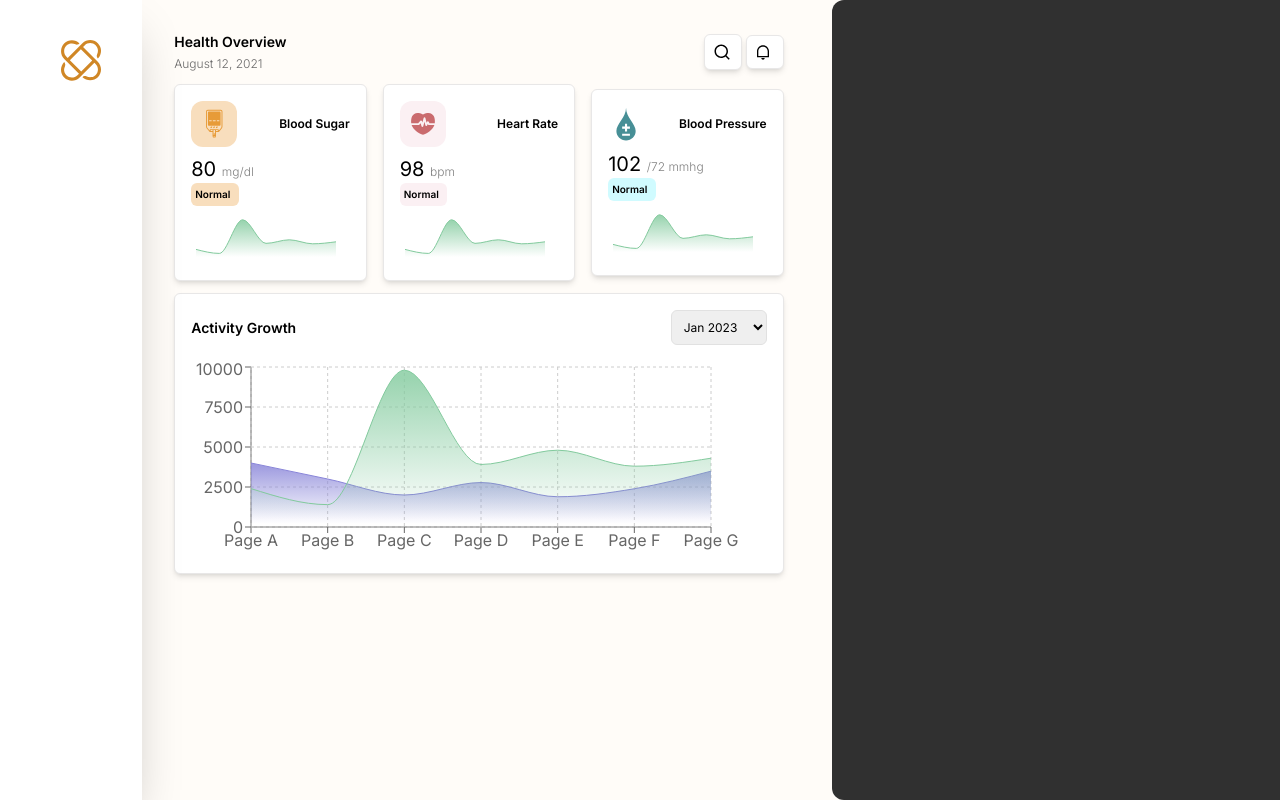
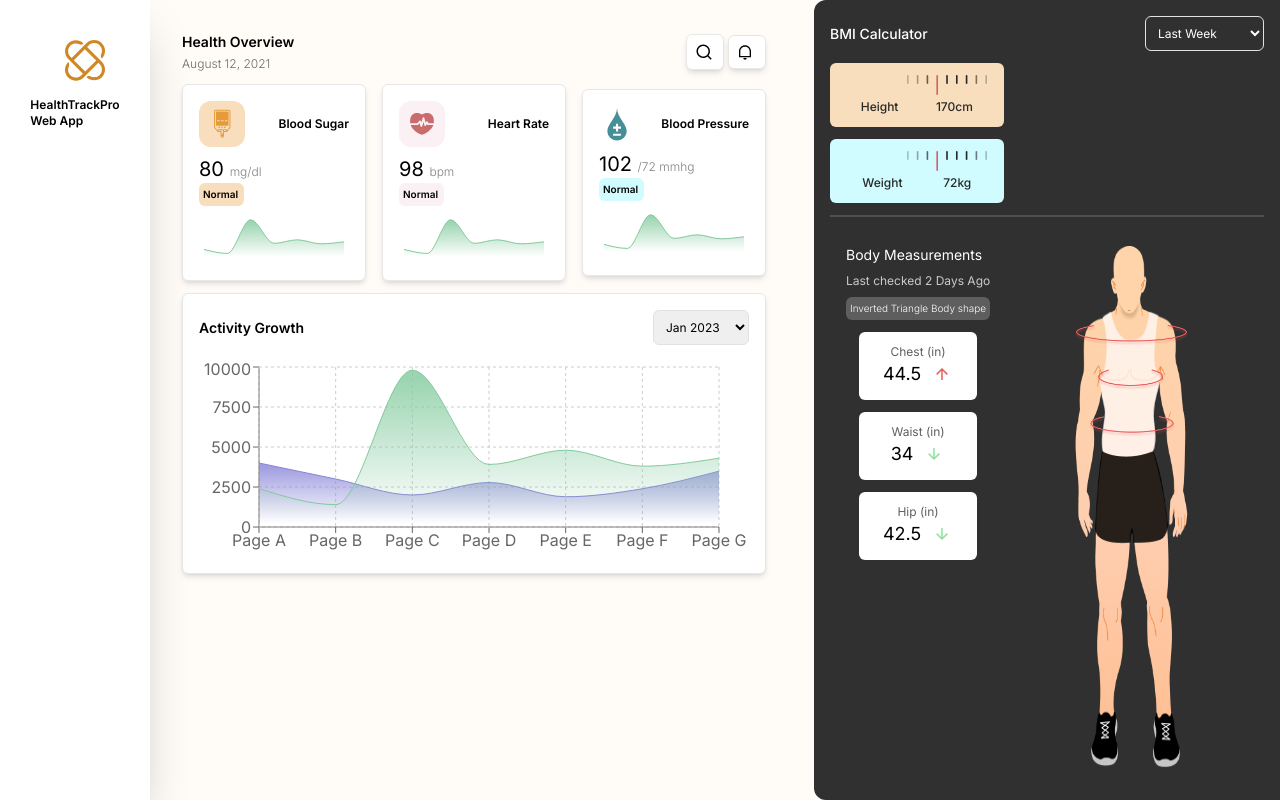
Before and after one commit to edmondgaks/HealthTrackPro-Plus, a Next.js app in the folder health-track/: page / in a window 1280 px wide. Built offline with nearby package versions, Linux system fonts and the light colour scheme.

Commit message:
finishing all about the frontend of the health track

```diff
--- a/health-track/src/app/page.tsx
+++ b/health-track/src/app/page.tsx
@@ -1,5 +1,5 @@
 "use client";
-import { BellIcon, BloodIcon, BloodRate, HeartRateIcon, LogoIcon, SearchIcon } from '@/components/icons';
+import { BellIcon, BloodIcon, BloodRate, DownGreenIcon, HeartRateIcon, LogoIcon, MeasurementIcon, SearchIcon, UpRedIcon } from '@/components/icons';
 import Image from 'next/image';
 import { AreaChart, YAxis, CartesianAxis, Tooltip, Area, CartesianGrid, XAxis } from 'recharts';
 const data = [
@@ -90,6 +90,7 @@ export default function Home() {
     <main className="flex w-full flex-row overflow-hidden">
       <div className="w-[150px] bg-white h-screen z-0 shadow-2xl flex gap-y-4 flex-col items-center p-10">
         <LogoIcon />
+        <h1 className="text-xs font-semibold">HealthTrackPro Web App </h1>
       </div>
       <div className="w-full flex flex-row gap-4 h-[100vh] flex bg-[#FFFCF8]">
         <div className="w-[60%] h-full flex flex-col gap-3 items-center p-8">
@@ -199,7 +200,75 @@ export default function Home() {
             </AreaChart>
           </div>
         </div>
-        <div className="w-[40%] rounded-l-xl h-full bg-[#303030]"></div>
+        <div className="w-[40%] text-white rounded-l-xl h-full bg-[#303030] p-4 w-full flex flex-col gap-3">
+          <div className="flex flex-row w-full justify-between items-center">
+            <h1 className="text-sm font-medium">BMI Calculator</h1>
+            <select className="p-2 border border-[#CACACA] rounded-md bg-transparent text-xs border border border-[#E1E1E1] rounded-md">
+              <option value="lastweek">Last Week</option>
+              <option value="two-weeks" className="text-black">Last 2 weeks</option>
+              <option value="month" className="text-black">Last month</option>
+              <option value="six-months" className="text-black">Last 6 months</option>
+              <option value="year" className="text-black">Last year</option>
+            </select>
+          </div>
+          <div className="flex flex-row w-full gap-4 items-center">
+            <div className="w-[40%] flex flex-col justify-center gap-3">
+              <div className="flex flex-col gap-1 bg-[#F8DEBD] rounded-md p-3">
+                <div className="self-center">
+                  <MeasurementIcon />
+                </div>
+                <div className="flex text-[#272927] flex-row justify-around items-center">
+                  <h1 className="font-medium text-xs">Height</h1>
+                  <h1 className="font-medium text-xs">170cm</h1>
+                </div>
+              </div>
+              <div className="flex flex-col gap-1 bg-[#D0FBFF] rounded-md p-3">
+                <div className="self-center">
+                  <MeasurementIcon />
+                </div>
+                <div className="flex text-[#272927] flex-row justify-around items-center">
+                  <h1 className="font-medium text-xs">Weight</h1>
+                  <h1 className="font-medium text-xs">72kg</h1>
+                </div>
+              </div>
+            </div>
+          </div>
+          <div className="border border-[#4F4E4E]"></div>
+          <div className="flex flex-row h-full justify-between gap-6 w-full p-4">
+            <div className="h-full flex flex-col gap-3 items-center">
+              <div className="flex flex-col gap-2 justify-center">
+                <h1 className="text-sm">Body Measurements</h1>
+                <p className="text-[#CACACA] text-xs">Last checked 2 Days Ago</p>
+                <div className="p-1 rounded-md bg-[#5E5E5E] text-white text-center font-light text-[10px]">Inverted Triangle Body shape</div>
+              </div>
+              <div className="bg-white text-[#5F5F5F] px-6 py-3 flex flex-col justify-center items-center rounded-md">
+                <h1 className="text-xs">Chest (in)</h1>
+                <div className="flex flex-row items-center gap-3">
+                  <h1 className="text-lg text-black">44.5</h1>
+                  <UpRedIcon />
+                </div>
+              </div>
+              <div className="bg-white text-[#5F5F5F] px-8 py-3 flex flex-col justify-center items-center rounded-md">
+                <h1 className="text-xs">Waist (in)</h1>
+                <div className="flex flex-row items-center gap-3">
+                  <h1 className="text-lg text-black">34</h1>
+                  <DownGreenIcon />
+                </div>
+              </div>
+              <div className="bg-white text-[#5F5F5F] px-6 py-3 flex flex-col justify-center items-center rounded-md">
+                <h1 className="text-xs">Hip (in)</h1>
+                <div className="flex flex-row items-center gap-3">
+                  <h1 className="text-lg text-black">42.5</h1>
+                  <DownGreenIcon />
+                </div>
+              </div>
+            </div>
+            <div className="h-full flex flex-row mx-auto relative">
+              <Image src={"/man.png"} width={115} height={110} alt="Man" />
+              <Image src={"/circles.png"} width={200} height={80} className="w-full translate-y-20 absolute"  alt="circles" />
+            </div>
+          </div>
+        </div>
       </div>
     </main>
   )
--- a/health-track/src/components/icons/index.tsx
+++ b/health-track/src/components/icons/index.tsx
@@ -65,3 +65,49 @@ export const LogoIcon = ({ size }: { size?: number }) => (
         </svg>
     </div>
  );
+
+ export const MeasurementIcon = ({ size }: { size?: number }) => (
+    <div style={{ width: size ?? 20 }}>
+       <svg xmlns="http://www.w3.org/2000/svg" width="80" height="20" viewBox="0 0 80 20" fill="none">
+<rect width="1.63271" height="9.09091" rx="0.816355" fill="#282828" fill-opacity="0.28"/>
+<rect x="9.78906" width="1.63271" height="9.09091" rx="0.816355" fill="#282828" fill-opacity="0.4"/>
+<rect x="19.5938" width="1.63271" height="9.09091" rx="0.816355" fill="#282828" fill-opacity="0.7"/>
+<rect x="29.3828" width="1.63271" height="20" rx="0.816355" fill="#D16564"/>
+<rect x="39.1875" width="1.63271" height="9.09091" rx="0.816355" fill="#282828"/>
+<rect x="48.9844" width="1.63271" height="9.09091" rx="0.816355" fill="#282828"/>
+<rect x="58.7734" width="1.63271" height="9.09091" rx="0.816355" fill="#282828"/>
+<rect x="68.5781" width="1.63271" height="9.09091" rx="0.816355" fill="#282828" fill-opacity="0.6"/>
+<rect x="78.3672" width="1.63271" height="9.09091" rx="0.816355" fill="#282828" fill-opacity="0.3"/>
+</svg>
+    </div>
+ );
+
+ export const UpRedIcon = ({ size }: { size?: number }) => (
+    <div style={{ width: size ?? 20 }}>
+       <svg xmlns="http://www.w3.org/2000/svg" width="18" height="18" viewBox="0 0 18 18" fill="none">
+<g clip-path="url(#clip0_1_412)">
+<path d="M9.74756 5.871V15H8.24756V5.871L4.22456 9.894L3.16406 8.8335L8.99756 3L14.8311 8.8335L13.7706 9.894L9.74756 5.871Z" fill="#E95D5C"/>
+</g>
+<defs>
+<clipPath id="clip0_1_412">
+<rect width="18" height="18" fill="white"/>
+</clipPath>
+</defs>
+</svg>
+    </div>
+ );
+
+ export const DownGreenIcon = ({ size }: { size?: number }) => (
+    <div style={{ width: size ?? 20 }}>
+       <svg xmlns="http://www.w3.org/2000/svg" width="18" height="18" viewBox="0 0 18 18" fill="none">
+<g clip-path="url(#clip0_1_419)">
+<path d="M9.74756 12.129L13.7706 8.106L14.8311 9.1665L8.99756 15L3.16406 9.1665L4.22456 8.106L8.24756 12.129V3H9.74756V12.129Z" fill="#90DF9E"/>
+</g>
+<defs>
+<clipPath id="clip0_1_419">
+<rect width="18" height="18" fill="white"/>
+</clipPath>
+</defs>
+</svg>
+    </div>
+ );
```
Also changed, not shown: health-track/public/circles.png (added), health-track/public/man.png (added).
